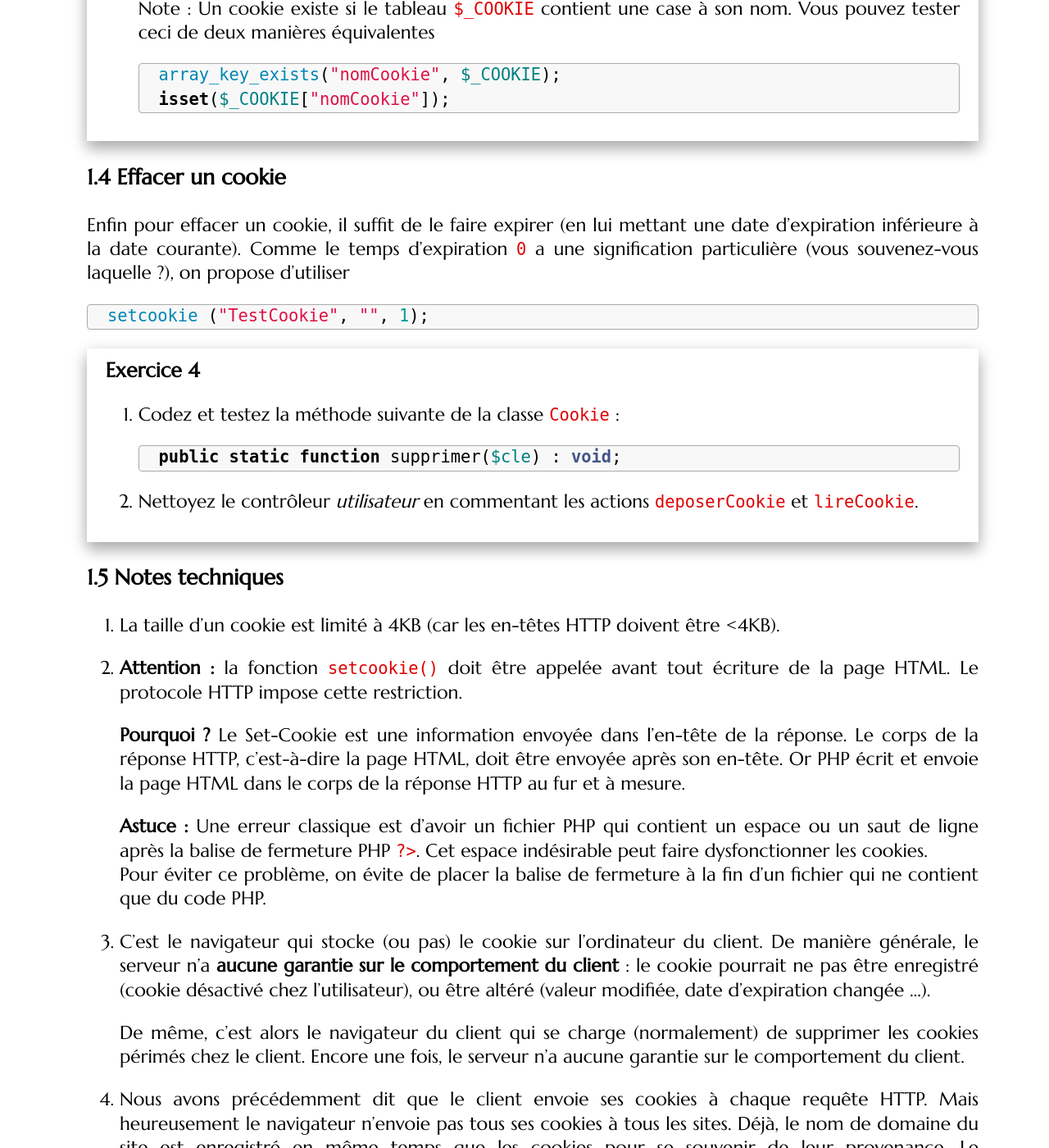
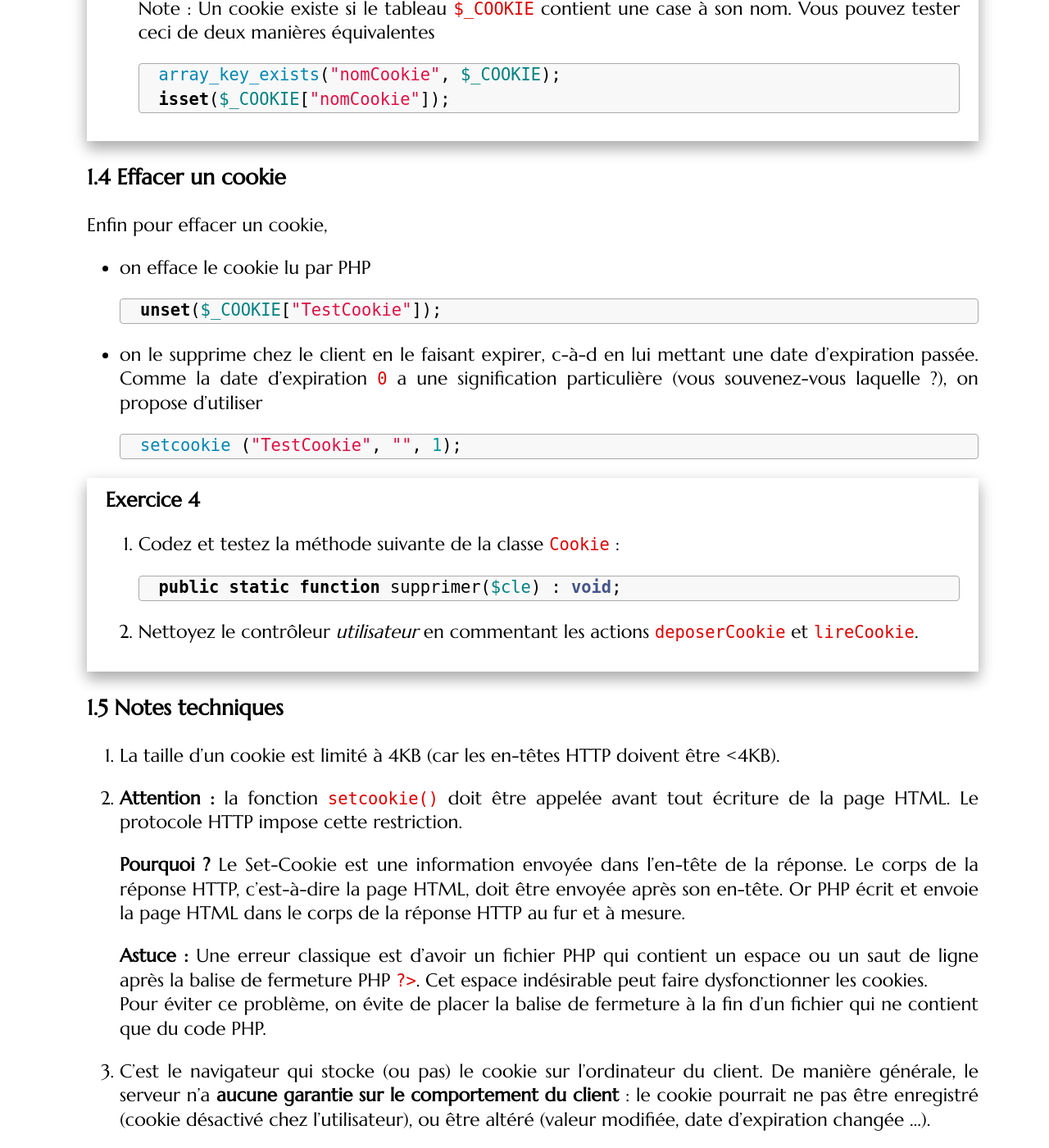
Before and after one commit to romainlebreton/R3.01-DeveloppementWeb, a Jekyll site: the page built from tutorials/tutorial7.md, in a window 1280 px wide and 1400 px high, scrolled down 4933 px. Shown: the whole window at 82% size. Built offline with Jekyll 4.4.1, drawn with Linux system fonts in a browser that asks for light colours; some web fonts are replaced; some of the changed text lies outside the part shown.

````diff
--- a/css/main.scss
+++ b/css/main.scss
@@ -105,6 +105,11 @@ ul.menu {
     text-align: center;
 }
 
+.blockcenter {
+    display: block;
+    margin: 0 auto;
+}
+
 /* Tables */
 table { border-collapse: collapse }
 td, th { padding: 1ex; }
--- a/tutorials/tutorial7.md
+++ b/tutorials/tutorial7.md
@@ -272,11 +272,15 @@ isset($_COOKIE["nomCookie"]);
 
 ### Effacer un cookie
 
-Enfin pour effacer un cookie, il suffit de le faire expirer (en lui mettant une
-date d'expiration inférieure à la date courante). Comme le temps d'expiration
-`0` a une signification particulière (vous souvenez-vous laquelle ?), on propose
-d'utiliser
+Enfin pour effacer un cookie,
+* on efface le cookie lu par PHP
+```php
+unset($_COOKIE["TestCookie"]);
+```
 
+* on le supprime chez le client en le faisant expirer, c-à-d en lui mettant une
+date d'expiration passée. Comme la date d'expiration `0` a une signification
+particulière (vous souvenez-vous laquelle ?), on propose d'utiliser
 ```php?start_inline=1
 setcookie ("TestCookie", "", 1);
 ```
@@ -410,8 +414,13 @@ l'action par défaut plutôt que le contrôleur par défaut.
 5. Vérifier que ce cookie a bien été déposé à l'aide des outils de développement.
 
 2. Dans votre menu, qui doit se trouver dans l'en-tête commun de chaque page,
-   ajouter un lien qui pointe vers l'action `formulairePreference`. Ce peut être
-   une [icône](https://freeicons.io/) cliquable pour faire plus joli.
+   ajouter une icône cliquable ![coeur]({{site.baseurl}}/assets/TD7/heart.png)
+   qui pointe vers l'action `formulairePreference`.
+
+   Note : Stockez vos images et votre CSS dans un dossier `assets` accessible
+   sur internet
+
+   ![assets]({{site.baseurl}}/assets/TD7/assets.png){: .blockcenter}
 
 3. Dans le contrôleur frontal, le contrôleur par défaut est `voiture`. Faites en
    sorte d'utiliser la préférence de contrôleur par défaut si elle existe.
````
Also changed, not shown: assets/TD7/assets.png (added), assets/TD7/heart.png (added), assets/session.png, assets/session.svg.
